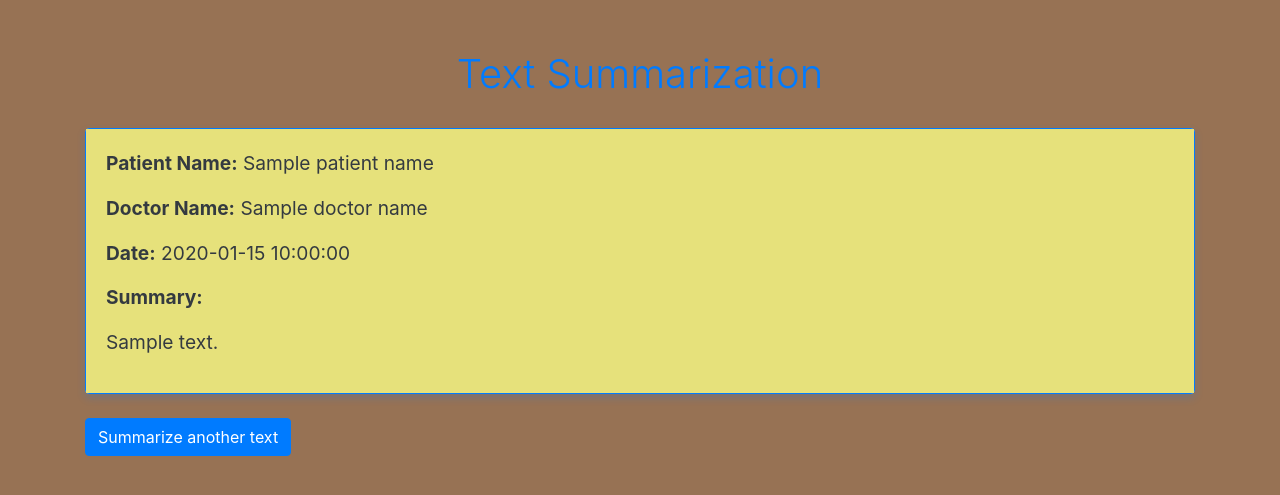
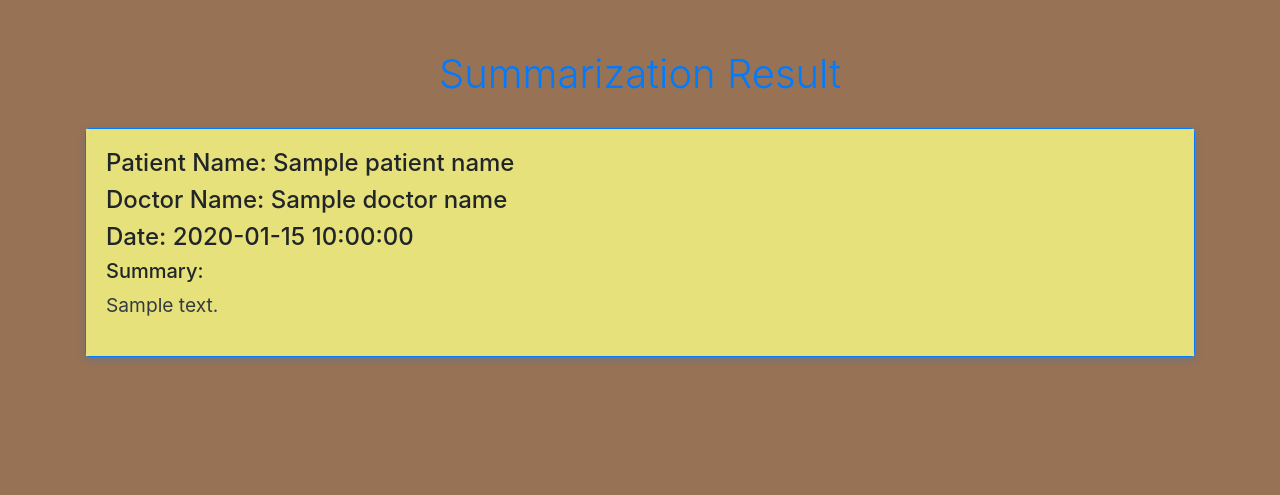
Before and after one commit to chaithu03/textsummarization, a Flask app: template templates/summary.html in a window 1280 px wide. Shown: the top 495 px of the page. Run offline with Flask 3, Linux system fonts and the light colour scheme; the template is opened without the code that fills it: most values are stand-ins (such as "Sample title", 1, 10 or a date in 2020); some libraries are stand-ins or nearby versions.

Commit message:
Update summary.html

```diff
--- a/templates/summary.html
+++ b/templates/summary.html
@@ -1,26 +1,22 @@
 <!DOCTYPE html>
 <html>
 <head>
-    <title>Report Summarization </title>
+    <title>Summarization Result</title>
     <link href="https://stackpath.bootstrapcdn.com/bootstrap/4.5.2/css/bootstrap.min.css" rel="stylesheet">
     <link href="{{ url_for('static', filename='style.css') }}" rel="stylesheet">
 </head>
 <body>
     <div class="container">
-        <h1>Text Summarization </h1>
+        <h1>Summarization Result</h1>
         <div class="card">
             <div class="card-body">
-                <p><strong>Patient Name:</strong> {{ patient_name }}</p>
-                <p><strong>Doctor Name:</strong> {{ doctor_name }}</p>
-                <p><strong>Date:</strong> {{ date }}</p>
-                <p><strong>Summary:</strong></p>
+                <h4>Patient Name: {{ patient_name }}</h4>
+                <h4>Doctor Name: {{ doctor_name }}</h4>
+                <h4>Date: {{ date }}</h4>
+                <h5>Summary:</h5>
                 <p>{{ summary }}</p>
             </div>
         </div>
-        <a href="/" class="btn btn-primary mt-4">Summarize another text</a>
     </div>
-    <script src="https://code.jquery.com/jquery-3.5.1.slim.min.js"></script>
-    <script src="https://cdn.jsdelivr.net/npm/@popperjs/core@2.5.4/dist/umd/popper.min.js"></script>
-    <script src="https://stackpath.bootstrapcdn.com/bootstrap/4.5.2/js/bootstrap.min.js"></script>
 </body>
 </html>
```
